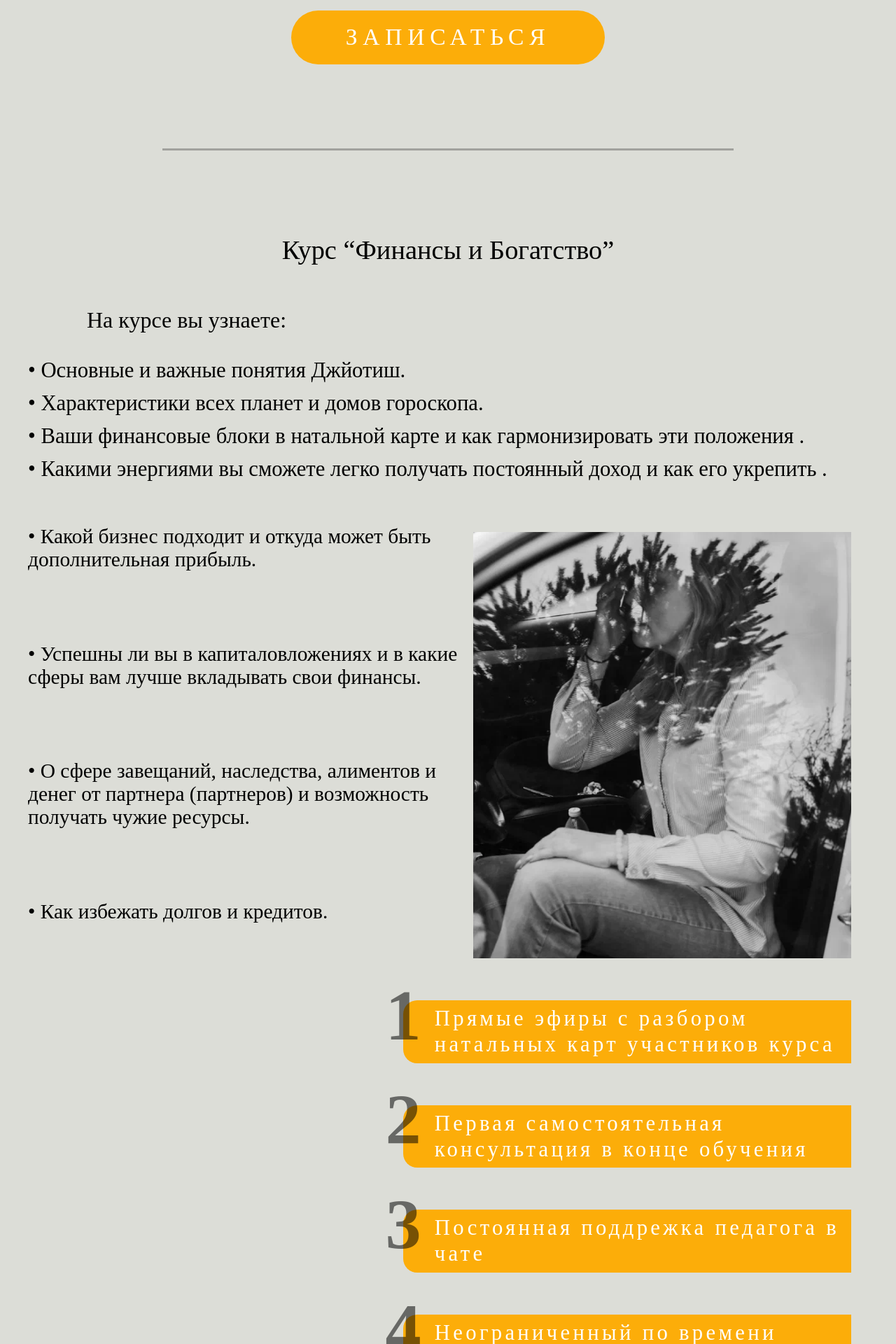
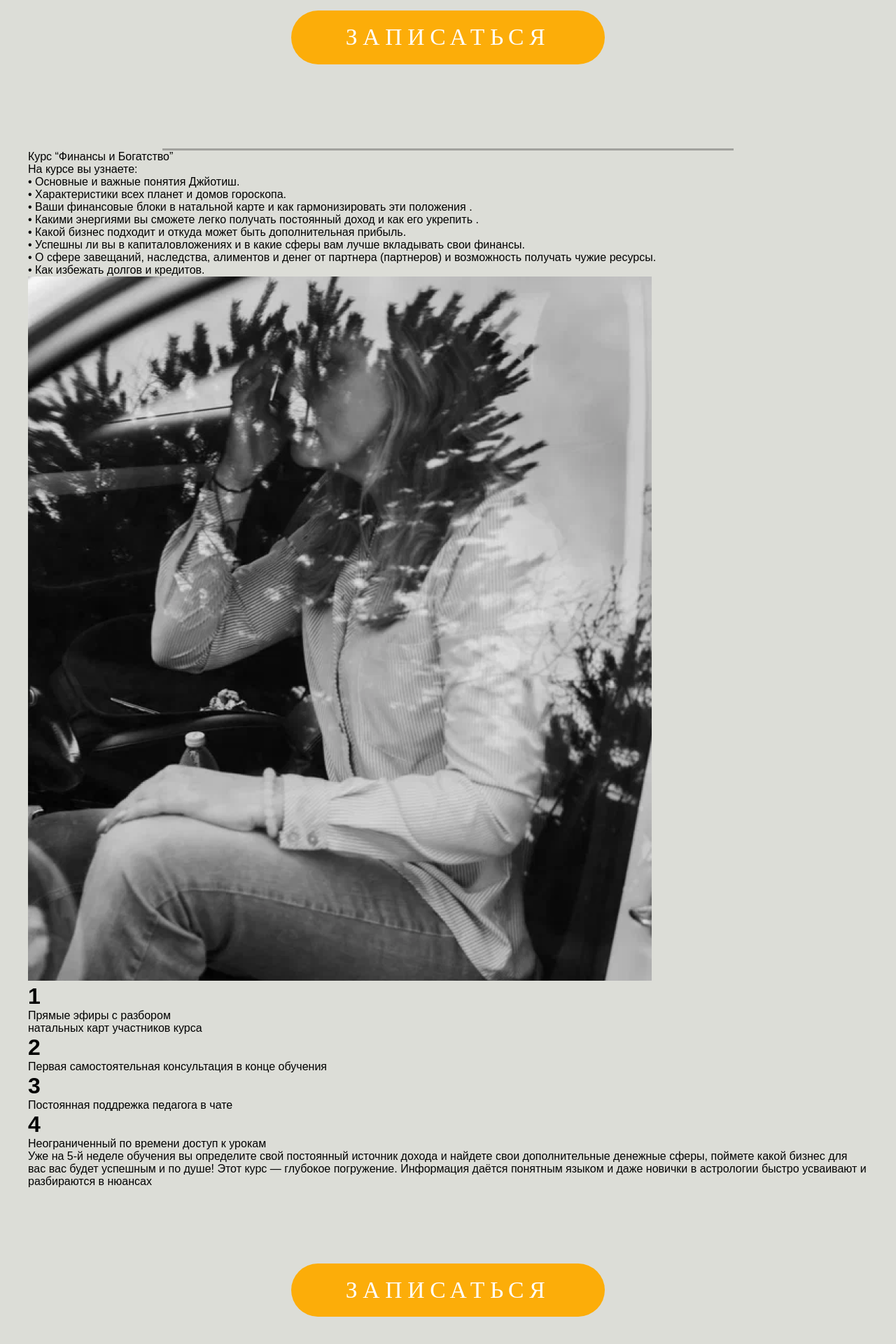
Before and after one commit to Tishe698/lololo, a Django app: page /traning in a window 1280 px wide. Shown: the part 3120-5040 px from the top of the page at 70% size. Run offline with Django 4.2, Linux system fonts and the light colour scheme.

Commit message:
title logo

```diff
--- a/sait/static/css/traning.css
+++ b/sait/static/css/traning.css
@@ -7,16 +7,14 @@
 }
 
 body {
-    height: 400vh;
+    height: 100vh;
     background-color: #DCDDD7;;
     padding: 0 2rem;
 }
 
 
-
-
 /* БЛОК С КУРСАМИ */
-main{
+main {
     width: 1200px;
     max-width: 100%;
     position: relative;
@@ -46,7 +44,7 @@ main{
     text-shadow: rgba(0, 0, 0, 0.35) 0 4px 4px;
 }
 
-.block_kart{
+.block_kart {
 
     display: flex;
     justify-content: center;
@@ -79,6 +77,7 @@ main{
     justify-content: center;
     margin-top: 9%;
 }
+
 .ho4y_kurs p {
     color: #FFF;
     /* text-align: center; */
@@ -89,7 +88,7 @@ main{
     text-transform: uppercase;
 }
 
-.zapis_kurs{
+.zapis_kurs {
     text-align: center;
 
 }
@@ -102,7 +101,8 @@ main{
     padding-top: 2%;
     line-height: 60%;
 }
-.new_line{
+
+.new_line {
     display: block;
 }
 
@@ -119,22 +119,23 @@ display: block;
     max-width: 1200px;
 }
 
-.kurs_astroSTART{
+.kurs_astroSTART {
     text-align: center;
     margin-top: 10%;
 }
 
-.kurs_astroSTART p{
+.kurs_astroSTART p {
     font-size: 3vw;
     font-family: Lora;
     font-weight: 400;
 }
 
-.pro_astrostart{
+.pro_astrostart {
     text-align: center;
     margin-top: 4%;
 }
-.pro_astrostart p{
+
+.pro_astrostart p {
     font-size: 2.5vw;
     font-family: Lora;
     font-weight: 400;
@@ -142,7 +143,7 @@ display: block;
     letter-spacing: 0.5vh;
 }
 
-.lico_astroST{
+.lico_astroST {
     display: flex;
     justify-content: center;
 }
@@ -153,6 +154,7 @@ display: block;
     padding: 6% 1.2% 0 0%;
 
 }
+
 /* план обучения*/
 .plan_obuchenia {
     justify-content: center;
@@ -160,7 +162,7 @@ display: block;
     margin-top: 2%;
 }
 
-.plan_obuchenia p{
+.plan_obuchenia p {
     font-size: 3vw;
     font-family: Lora;
 }
@@ -186,7 +188,6 @@ display: block;
 }
 
 
-
 .zapistsa {
     display: flex;
     width: 35vw;
@@ -198,6 +199,7 @@ display: block;
     justify-content: center;
     margin-top: 9%;
 }
+
 .zapistsa p {
     color: #FFF;
 
@@ -207,121 +209,5 @@ display: block;
     letter-spacing: 0.60375vw;
     text-transform: uppercase;
 }
+
     /* конец второго блока*/
-
-    /* третий блок*/
-
-.treti_block{
-    max-width: 1200px;
-}
-
-.finasy_bogatstvo{
-    justify-content: center;
-    display: flex;
-    margin-top: 10%;
-}
-.finasy_bogatstvo p{
-    font-size: 3vw;
-    font-family: Lora;
-    font-weight: 400;
-}
-
-.nakurse_uznaem{
-    margin: 5% 0 0 7%;
-    font-size: 2.5vw;
-    font-family: Lora;
-    font-weight: 400;
-}
-
-.nakurse_uznaem p{
-    font-family: Lora;
-    font-weight: 400;
-}
-
-.punkty{
-    margin: 3% 0 0 0%;
-}
-
-.punkty p{
-    font-family: Lora;
-    font-weight: 400 ;
-    font-size: 2.4vw;
-    margin-bottom: 1%;
-}
-
-.lico_finansy{
-display: flex;
-justify-content: flex-end;
-}
-
-.lico_finansy img {
-    object-fit: cover;
-    width: 45%;
-    margin: 5% 2% 0 0;
-}
-
-.punkty2{
-    justify-content: space-around;
-    display: flex;
-    font-size: 2.3vw;
-    flex-direction: column;
-}
-.punkty2 p{
-font-family: Lora;
-}
-
-
-.krasivie_punkty {
-    display: flex;
-    flex-direction: column;
-    align-items: flex-end;
-}
-
-.kvadrat_kras_punkt {
-    position: relative; /* Add relative positioning */
-    width: 50vw;
-    height: 7vw;
-    background-color: #FCAD09;
-    display: flex;
-    align-items: center;
-    border-top-left-radius: 20px;
-    border-bottom-left-radius: 20px;
-    margin: 5% 2% 0 0;
-}
-
-.kvadrat_kras_punkt p {
-    color: #FFF;
-    font-size: 2.4vw;
-    font-family: Lora;
-    font-style: normal;
-    font-weight: 300;
-    padding-left: 7%;
-    line-height: 1.2em;
-    letter-spacing: 0.14em;
-}
-
-.cifra {
-    position: absolute;
-    bottom: 0.8vw;
-    right: 96%;
-}
-
-.cifra h1 {
-    font-family: Lora;
-    color: rgba(0, 0, 0, 0.53);
-    font-size: 8vw;
-}
-
-.result5ned p {
-    font-size: 2.4vw;
-    font-family: Lora;
-    margin-top: 10%;
-    line-height: 1.6em;
-    letter-spacing: 0.1em;
-}
-
-.result5ned p{
-    font-size: 2vw;
-    font-family: Lora;
-}
-    /* конец второго блока*/
```
Lines whose indentation alone changed are shown as unchanged.
